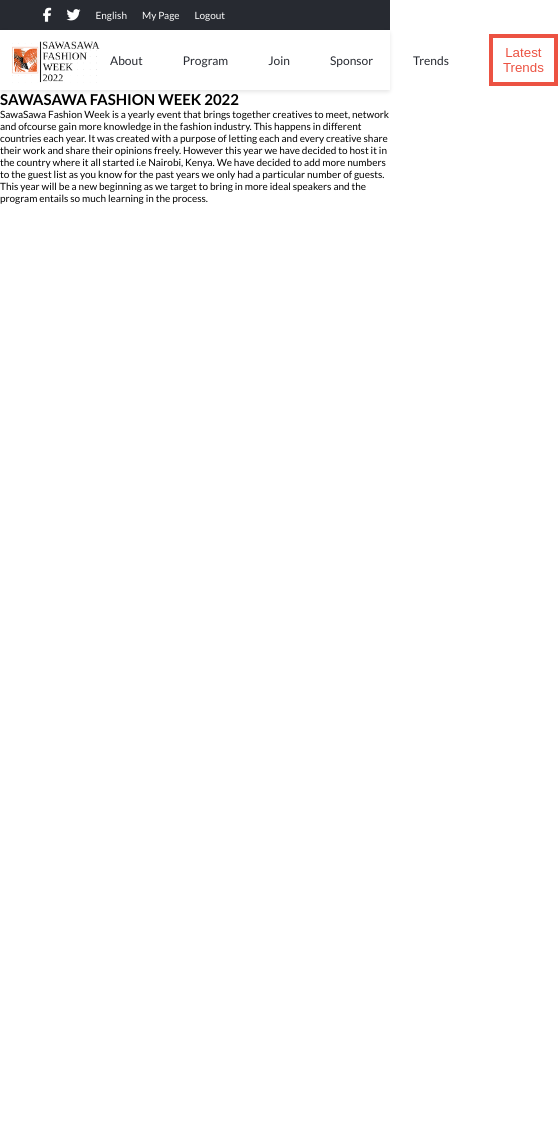
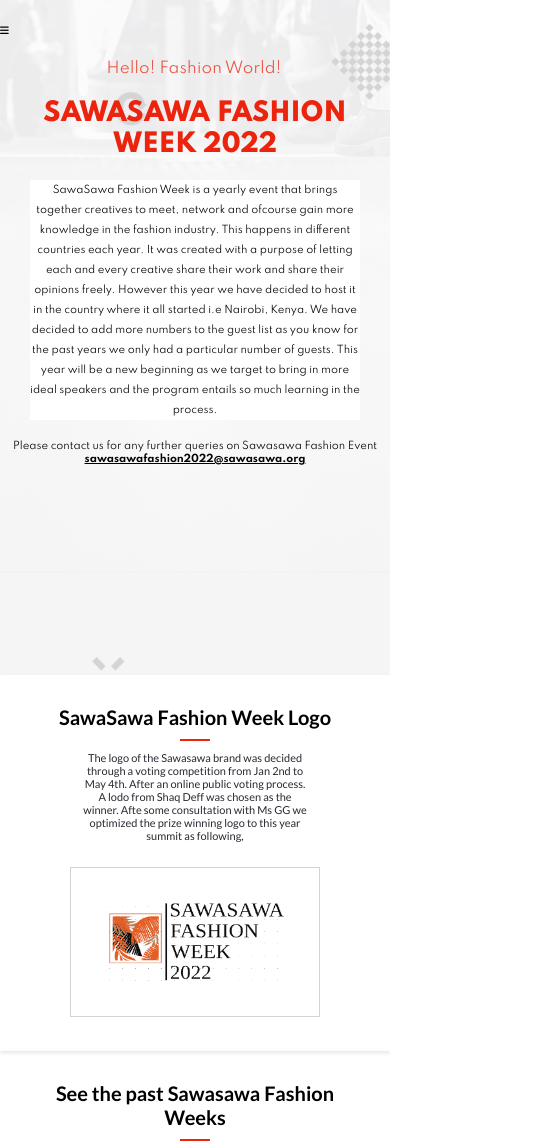
Before and after one commit to Graycemuthui/Conference-Page, a website: page html/about.html in a window 390 px wide. Shown: the top 1144 px of the page, 558 px wide, since content can reach past the window. Before the commit the page ends 844 px from the top, so only its background shows below. Drawn offline with Linux system fonts and the light colour scheme; files that its build step writes are made by us from their sources; a web font is replaced by a local one.

Commit message:
Add styles to about-section

```diff
--- a/css/about.css
+++ b/css/about.css
@@ -60,7 +60,6 @@
   align-items: center;
   background-color: var(--color-primary);
   height: 30px;
-  /* position: fixed; */
   top: 0;
   width: 100%;
   z-index: 30;
@@ -84,7 +83,6 @@
   justify-content: space-around;
   align-items: center;
   background-color: var(--white);
-  /* position: fixed; */
   top: 3rem;
   height: 60px;
   width: 100%;
@@ -137,14 +135,201 @@
   color: #ebc934;
 }
 
-.fas.fa-times {
+.close-icon {
   display: none;
+  color: var(--color-primary);
+  position: absolute;
+  left: 1rem;
+  font-size: 2rem;
+  margin: 1.2rem;
 }
 
-.fas.fa-bars {
+.bars {
   display: none;
+  color: var(--color-primary);
+  font-size: 3rem;
+  position: absolute;
+  left: 2.3rem;
 }
 
 /* Headline-Section */
 .main-header {
+  font-family: var(--alternate-font);
+  background: url("../images/desktop.png");
+  height: 70vh;
+  width: 100%;
+  background-repeat: no-repeat;
+  object-fit: contain;
+  background-size: 150%;
+  display: flex;
+  justify-content: center;
+  text-align: center;
 }
+
+.about-header {
+  font-size: 3rem;
+  font-weight: 800;
+  color: #ec240d;
+  margin-top: 5rem;
+}
+
+.text {
+  display: none;
+}
+
+.header-para {
+  background-color: #fff;
+  margin: 2rem 25rem;
+  line-height: 2;
+}
+
+.about-email {
+  font-weight: bold;
+  text-decoration: underline;
+  margin-top: 3rem;
+}
+
+.about-section {
+  text-align: center;
+  justify-content: center;
+  padding: 3rem;
+  box-shadow: 0 2px 4px 0 rgba(0, 0, 0, 0.1);
+}
+
+.logo-section {
+  font-size: 2rem;
+}
+
+.about-para {
+  margin: 2rem 25rem;
+  font-size: 1.1rem;
+  color: var(--color-primary);
+}
+
+hr {
+  margin: 1rem auto;
+  width: 30px;
+  border: 1px solid #ec240d;
+}
+
+.about-logo {
+  width: 250px;
+  height: 150px;
+  border: 1px solid #d3d3d3;
+  padding: 3rem 3rem;
+}
+
+/* Mobile-Version */
+@media screen and (max-width: 768px) {
+  .page-heading {
+    display: none;
+  }
+
+  .navbar {
+    display: flex;
+    justify-content: flex-start;
+    background: transparent;
+    position: absolute;
+    top: 0;
+    margin-top: 0;
+    box-shadow: none;
+  }
+
+  .logo-img {
+    display: none;
+  }
+
+  .nav-links {
+    display: flex;
+    flex-direction: column;
+    position: absolute;
+    top: 0;
+    background: #ec5342ec;
+    height: 100vh;
+    width: 200px;
+    left: -200px;
+    text-align: left;
+    z-index: 2;
+    transition: 1s;
+    -webkit-backdrop-filter: blur(5px);
+    backdrop-filter: blur(5px);
+  }
+
+  .nav-items {
+    flex-direction: column;
+    padding-top: 5rem;
+    line-height: 5rem;
+    letter-spacing: 1.5px;
+  }
+
+  .nav-items li a {
+    font-size: 2rem;
+    color: rgb(225, 225, 225);
+  }
+
+  .nav-items li a:hover {
+    color: #ebc934;
+  }
+
+  .btn {
+    display: flex;
+    justify-content: center;
+    color: rgb(225, 225, 225);
+    border: 2px solid rgb(225, 225, 225);
+    padding: 1rem 2rem;
+    font-size: 1.4rem;
+    margin-top: 1.5rem;
+  }
+
+  .close-icon {
+    display: block;
+    color: var(--color-primary);
+    position: absolute;
+    left: 1rem;
+    font-size: 2rem;
+    margin: 1.2rem;
+  }
+
+  .bars {
+    display: block;
+    color: var(--color-primary);
+    font-size: 3rem;
+    position: absolute;
+    left: 2.3rem;
+  }
+
+  /* Headline-section */
+  .main-header {
+    height: 80vh;
+    background-image: url(../images/mobile.png);
+  }
+
+  .text {
+    display: block;
+    font-size: 1.5rem;
+    letter-spacing: 0.02rem;
+    margin-left: -2px;
+    color: var(--color-secondary);
+    margin-top: 6rem;
+  }
+
+  .about-header {
+    font-size: 2.5rem;
+    font-weight: 800;
+    color: #ec240d;
+    margin-top: 2rem;
+  }
+
+  .header-para {
+    margin: 2rem 3rem;
+  }
+
+  /* Logo-Section */
+  .about-para {
+    margin: 0 5rem;
+  }
+
+  .about-logo {
+    margin-top: 2.5rem;
+  }
+}
--- a/css/styles.css
+++ b/css/styles.css
@@ -214,7 +214,7 @@
   width: 100%;
   text-align: center;
   padding: 3rem 0;
-  height: 70vh;
+  height: 60vh;
 }
 
 .program-labels {
--- a/html/about.html
+++ b/html/about.html
@@ -4,7 +4,7 @@
     <meta charset="UTF-8" />
     <meta http-equiv="X-UA-Compatible" content="IE=edge" />
     <meta name="viewport" content="width=device-width, initial-scale=1.0" />
-    <title>About Section</title>
+    <title>About</title>
     <link rel="stylesheet" href="/css/about.css" />
     <link rel="preconnect" href="https://fonts.googleapis.com" />
     <link rel="preconnect" href="https://fonts.gstatic.com" crossorigin />
@@ -54,6 +54,7 @@
     <!-- Headline-Section -->
     <section class="main-header">
       <div class="header-section">
+        <span class="text">Hello! Fashion World!</span>
         <h1 class="about-header">SAWASAWA FASHION WEEK 2022</h1>
         <p class="header-para">
           SawaSawa Fashion Week is a yearly event that brings together creatives
@@ -67,8 +68,43 @@
           This year will be a new beginning as we target to bring in more ideal
           speakers and the program entails so much learning in the process.
         </p>
+        <span
+          >Please contact us for any further queries on Sawasawa Fashion Event
+        </span>
+        <br />
+        <span class="about-email">sawasawafashion2022@sawasawa.org</span>
       </div>
     </section>
-    <script src="javascript/menu.js"></script>
+
+    <section class="logo-section">
+      <div class="about-section">
+        <h2 class="logo-section">SawaSawa Fashion Week Logo</h2>
+        <hr />
+        <p class="about-para">
+          The logo of the Sawasawa brand was decided through a voting
+          competition from Jan 2nd to May 4th. After an online public voting
+          process. A lodo from Shaq Deff was chosen as the winner. Afte some
+          consultation with Ms GG we optimized the prize winning logo to this
+          year summit as following,
+        </p>
+        <img
+          src="/images/logo.png"
+          alt="Sawasawa brand logo"
+          class="about-logo"
+        />
+      </div>
+    </section>
+
+    <section class="fashion-section">
+      <div class="about-section">
+        <h2 class="logo-section">See the past Sawasawa Fashion Weeks</h2>
+        <hr />
+        <p>
+          Take a look at the last two SawaSawa Fashion Week which took place in
+          London and Ethiopia
+        </p>
+      </div>
+    </section>
+    <script src="../javascript/menu.js"></script>
   </body>
 </html>
```
